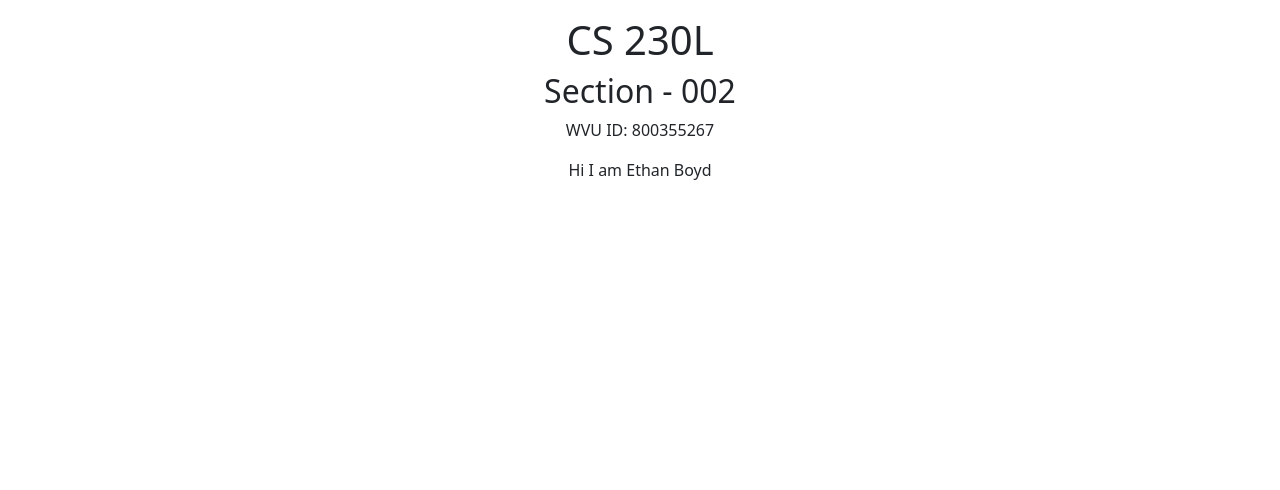
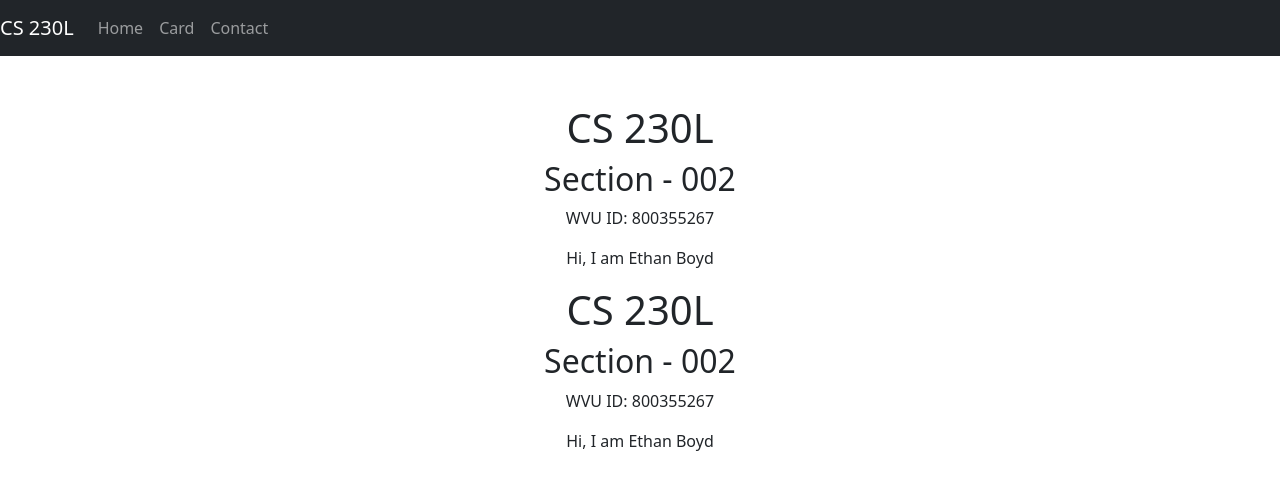
Before and after one commit to Eb00021/CS230L-Lab-8, a React (Create React App) app: page / in a window 1280 px wide. Shown: the top 490 px of the page. Built offline with nearby package versions, Linux system fonts and the light colour scheme.

Commit message:
update app.js

```diff
--- a/src/App.js
+++ b/src/App.js
@@ -1,5 +1,7 @@
+import React from 'react';
+import 'bootstrap/dist/css/bootstrap.min.css';
 import './App.css';
-import { BrowserRouter, Routes, Route } from "react-router-dom"
+import { BrowserRouter, Routes, Route } from 'react-router-dom';
 import Home from './home.js';
 import Card from './card.js';
 import Contact from './contact.js';
@@ -9,18 +11,26 @@ function App() {
   return (
     <div className="App">
       <BrowserRouter>
-            <Navbar />
-            <Routes>
-              <Route path="./home.js" element={<Home />}></Route>
-              <Route path="./card.js" element={<Card />}></Route>
-              <Route path="./contact.js" element={<Contact />}></Route>
-            </Routes>
-       </BrowserRouter>
+        <Navbar bg="dark" variant="dark">
+          <Navbar.Brand href="/">CS 230L</Navbar.Brand>
+          <Nav className="mr-auto">
+            <Nav.Link href="/">Home</Nav.Link>
+            <Nav.Link href="/card">Card</Nav.Link>
+            <Nav.Link href="/contact">Contact</Nav.Link>
+          </Nav>
+        </Navbar>
 
-      <h1>CS 230L</h1>
-	  <h2>Section - 002</h2>
-	  <p>WVU ID: 800355267</p>
-	  <p>Hi I am Ethan Boyd</p>
+        <Routes>
+          <Route path="/" element={<Home />} />
+          <Route path="/card" element={<Card />} />
+          <Route path="/contact" element={<Contact />} />
+        </Routes>
+
+        <h1>CS 230L</h1>
+        <h2>Section - 002</h2>
+        <p>WVU ID: 800355267</p>
+        <p>Hi, I am Ethan Boyd</p>
+      </BrowserRouter>
     </div>
   );
 }
```
